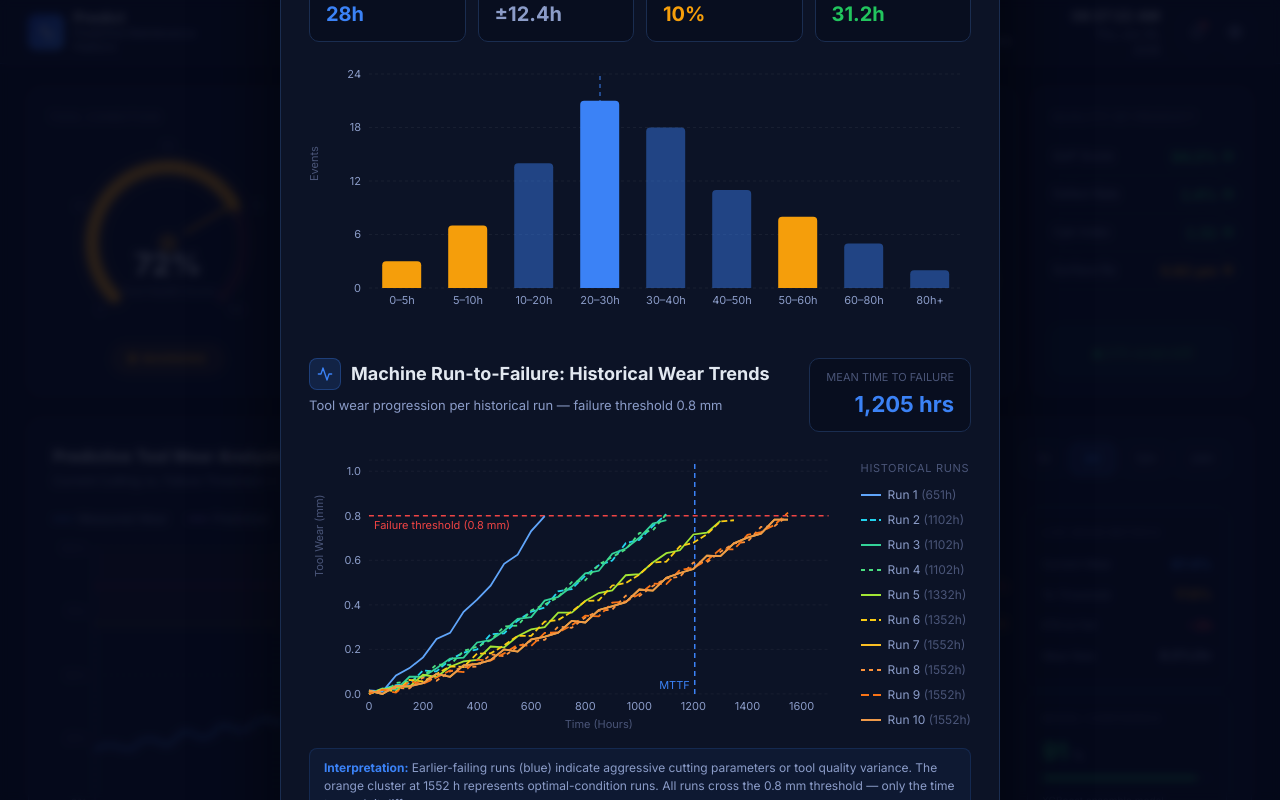
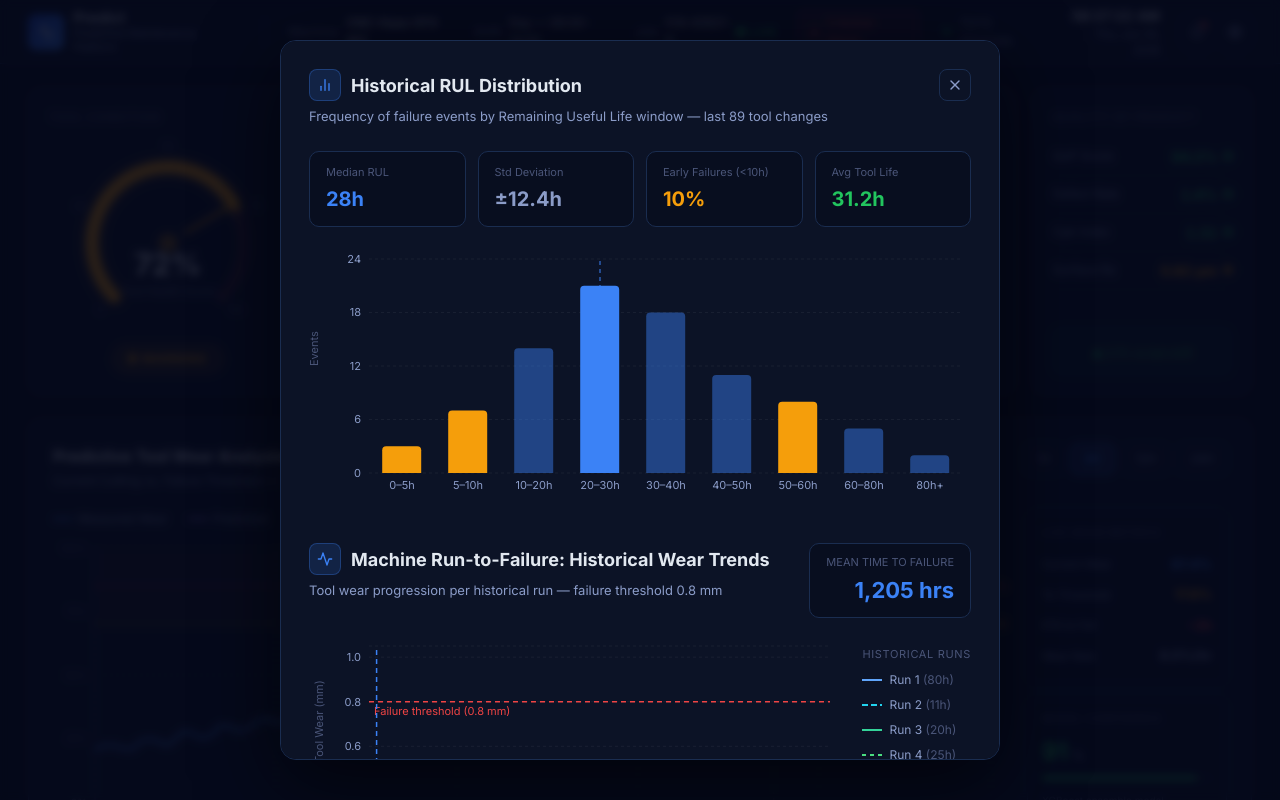
Before and after one commit to Rainyishx/pdm_dashboard, a React (Vite) app: page / in a window 1280 px wide. Both pictures are taken after a click on the button "View Prediction Details". Shown: the top 800 px of the page. Built offline with nearby package versions, Linux system fonts and the light colour scheme.

Commit message:
chart updated

```diff
--- a/src/app/components/RULModal.tsx
+++ b/src/app/components/RULModal.tsx
@@ -39,7 +39,7 @@ export function RULModal({ open, onClose }: Props) {
   return (
     <div style={{ position: 'fixed', inset: 0, zIndex: 200, display: 'flex', alignItems: 'center', justifyContent: 'center' }}>
       <div onClick={onClose} style={{ position: 'absolute', inset: 0, background: 'rgba(5,9,26,0.85)', backdropFilter: 'blur(4px)' }} />
-      <div style={{ position: 'relative', width: 720, maxWidth: '95vw', background: C.card, border: `1px solid ${C.border}`, borderRadius: 16, padding: 28, zIndex: 1, boxShadow: '0 24px 80px rgba(0,0,0,0.6)' }}>
+      <div style={{ position: 'relative', width: 720, maxWidth: '95vw', background: C.card, border: `1px solid ${C.border}`, borderRadius: 16, padding: 28, zIndex: 1, boxShadow: '0 24px 80px rgba(0,0,0,0.6)', maxHeight: '90vh', overflowY: 'auto',}}>
         {/* Header */}
         <div style={{ display: 'flex', justifyContent: 'space-between', alignItems: 'flex-start', marginBottom: 24 }}>
           <div>
--- a/src/app/components/ui/WearTrendsChart.tsx
+++ b/src/app/components/ui/WearTrendsChart.tsx
@@ -15,19 +15,19 @@ const C = {
 };
 
 const RUN_CONFIGS = [
-  { id: 1,  failureTime: 651,  color: '#60a5fa', strokeDasharray: undefined },
-  { id: 2,  failureTime: 1102, color: '#22d3ee', strokeDasharray: '6 3' },
-  { id: 3,  failureTime: 1102, color: '#34d399', strokeDasharray: undefined },
-  { id: 4,  failureTime: 1102, color: '#4ade80', strokeDasharray: '4 4' },
-  { id: 5,  failureTime: 1332, color: '#a3e635', strokeDasharray: undefined },
-  { id: 6,  failureTime: 1352, color: '#facc15', strokeDasharray: '6 3' },
-  { id: 7,  failureTime: 1552, color: '#fbbf24', strokeDasharray: undefined },
-  { id: 8,  failureTime: 1552, color: '#fb923c', strokeDasharray: '4 4' },
-  { id: 9,  failureTime: 1552, color: '#f97316', strokeDasharray: '8 4' },
-  { id: 10, failureTime: 1552, color: '#ef9a4a', strokeDasharray: undefined },
+  { id: 1,  failureTime: 80,  color: '#60a5fa', strokeDasharray: undefined },
+  { id: 2,  failureTime: 11, color: '#22d3ee', strokeDasharray: '6 3' },
+  { id: 3,  failureTime: 20, color: '#34d399', strokeDasharray: undefined },
+  { id: 4,  failureTime: 25, color: '#4ade80', strokeDasharray: '4 4' },
+  { id: 5,  failureTime: 25, color: '#a3e635', strokeDasharray: undefined },
+  { id: 6,  failureTime: 26, color: '#facc15', strokeDasharray: '6 3' },
+  { id: 7,  failureTime: 28, color: '#fbbf24', strokeDasharray: undefined },
+  { id: 8,  failureTime: 6, color: '#fb923c', strokeDasharray: '4 4' },
+  { id: 9,  failureTime: 12, color: '#f97316', strokeDasharray: '8 4' },
+  { id: 10, failureTime: 48, color: '#ef9a4a', strokeDasharray: undefined },
 ];
 
-const MTTF = 1205;
+const MTTF = 28;
 const FAILURE_THRESHOLD = 0.8;
 
 function getWear(t: number, failureTime: number, runId: number): number | null {
```
